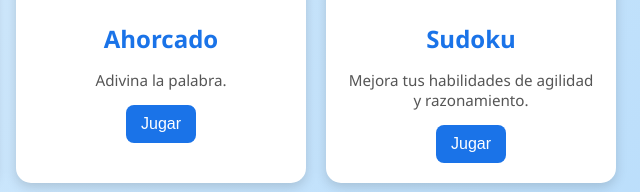
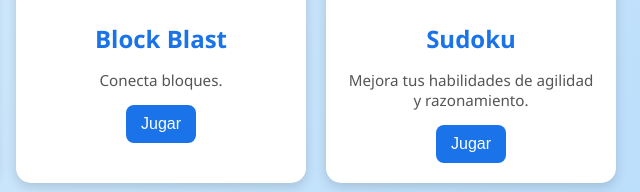
Before and after one commit to DerekSantos09/Zenith, a plain HTML site: page games.html in a window 1280 px wide. Shown: the part 355-547 px from the top of the page, 634-1274 px from the left. Drawn offline with Linux system fonts and the light colour scheme.

Commit message:
Update games.html

```diff
--- a/games.html
+++ b/games.html
@@ -116,9 +116,9 @@
     <div class="course-card">
       <img src="https://picsum.photos/400/200?code" alt="Curso de Programación">
       <div class="course-content">
-        <h3>Ahorcado</h3>
-        <p>Adivina la palabra.</p>
-       <a href="ahorcado.html"><button>Jugar</button></a>
+        <h3>Block Blast</h3>
+        <p>Conecta bloques.</p>
+       <a href="blockblast.html"><button>Jugar</button></a>
       </div>
     </div>
 
```
